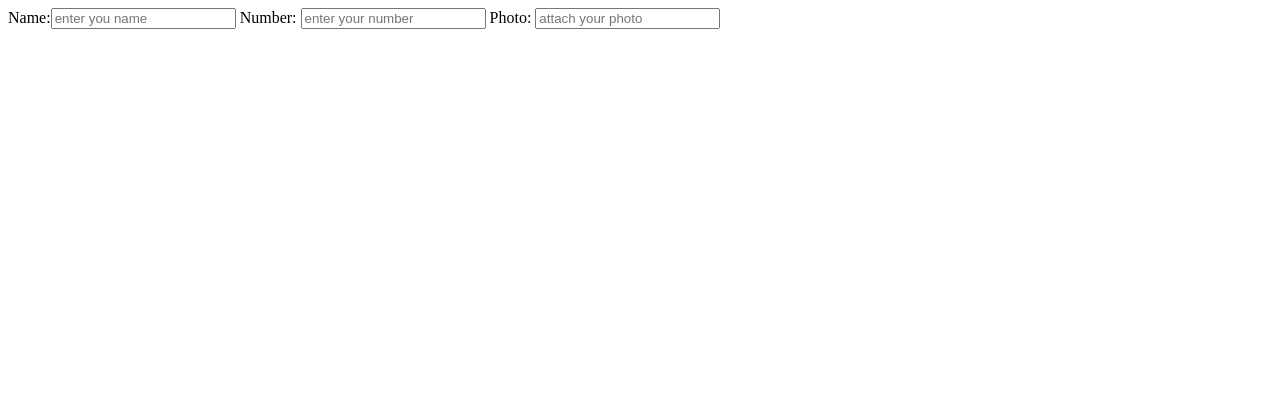
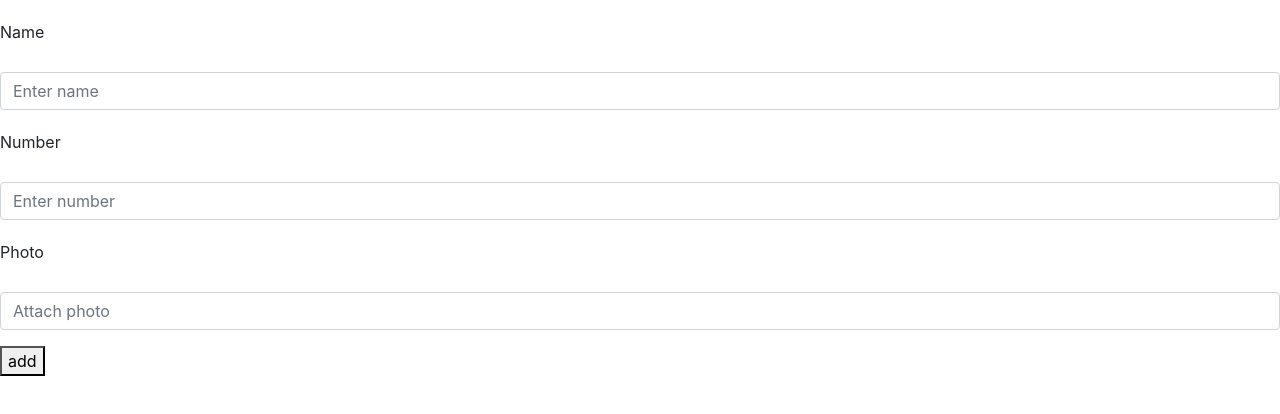
Before and after one commit to sumit9868/learn-so-far, a website: page client-side-contacts/public/index.html in a window 1280 px wide. Drawn offline with nearby package versions, Linux system fonts and the light colour scheme.

Commit message:
i am not in a mood of message shit

```diff
--- a/client-side-contacts/public/index.html
+++ b/client-side-contacts/public/index.html
@@ -1,20 +1,36 @@
 <!DOCTYPE html>
 <html lang="en">
+
 <head>
     <meta charset="UTF-8">
     <meta name="viewport" content="width=device-width, initial-scale=1.0">
     <meta http-equiv="X-UA-Compatible" content="ie=edge">
-<script src="index.js"></script>
+    <link rel="stylesheet" href="https://maxcdn.bootstrapcdn.com/bootstrap/4.0.0/css/bootstrap.min.css"
+        integrity="sha384-Gn5384xqQ1aoWXA+058RXPxPg6fy4IWvTNh0E263XmFcJlSAwiGgFAW/dAiS6JXm" crossorigin="anonymous">
+    <link rel="stylesheet" href="style.css">
     <title>Document</title>
 </head>
+
 <body>
-    <form action="">
-        Name:<input type="text" id="name" placeholder="enter you name">
-        Number: <input type="number" id="number" placeholder="enter your number">
-        Photo: <input type="url" id="photo" placeholder="attach your photo">
+    <form>
+        <div class="form-group">
+            <label for="name">Name</label>
+            <input type="text" class="form-control" id="name" placeholder="Enter name">
+        </div>
+        <div class="form-group">
+            <label for="number">Number</label>
+            <input type="number" class="form-control" id="number" placeholder="Enter number">
+        </div>
+        <div class="form-group">
+            <label for="photo">Photo</label>
+            <input type="text" class="form-control" id="photo" placeholder="Attach photo">
+        </div>
+        <button>add</button>
     </form>
-    <div id="cards">
+
+    <div class="cards">
 
     </div>
+    <script src="index.js"></script>
 </body>
 </html>
--- a/client-side-contacts/public/index.js
+++ b/client-side-contacts/public/index.js
@@ -1,17 +1,24 @@
-let contactState = [{
-    name:'sumit',
-    number:'987457665466',
-    photo:'img.jpeg'}]
+let contactState = [
+    {
+      name: "sumit",
+      number: "987457665466",
+      photo: "img.jpeg"
+    }
+  ];
 
-const render = () => {
+  const render = () => {
     return contactState.reduce((acc, data) => {
-        return acc +`<div><div>Name:${data.name}</div><div>Number:${data.number}</div><div>Photo:${data.photo}</div></div>`;
-    },'')
-}
-const paint=()=>{
-    const html=render();
-    const cards=document.getElementById('cards').innerHTML;
-    console.log(cards)
-}
-paint()
-console.log(render());
+      return (
+        acc +
+        `<div><div>Name:${data.name}</div><div>Number:${
+          data.number
+        }</div><div>Photo:${data.photo}</div></div>`
+      );
+    }, "");
+  };
+  const paint = () => {
+    const html = render();
+    document.getElementById("cards").innerHTML = html;
+  };
+  paint();
+  console.log(render());
```
Also changed, not shown: client-side-contacts/package.json (+5 -3 lines), 1 other file.
